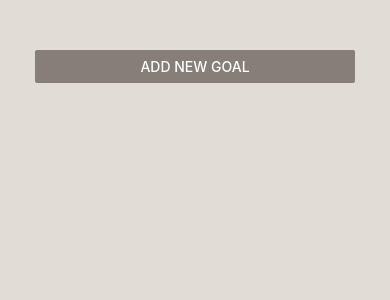
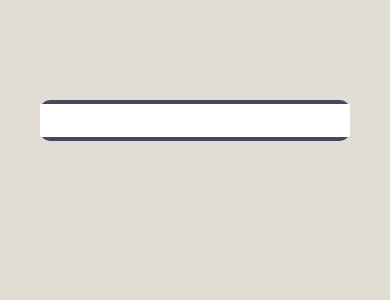
Before and after one commit to Ayushkumar71/Goal-Adder, a React Native app: screen / in a window 390 px wide. Shown: the top 300 px of the page. Built offline with nearby package versions, Linux system fonts and the light colour scheme.

Commit message:
Touch ups

```diff
--- a/App.js
+++ b/App.js
@@ -1,6 +1,6 @@
 import { useState } from "react";
 import { StyleSheet, View, FlatList, Button } from "react-native";
-
+import { SafeAreaView } from "react-native";
 import GoalItem from "./Components/GoalItem";
 import GoalInput from "./Components/GoalInput";
 
@@ -40,12 +40,15 @@ export default function App() {
 
   // JSX below
   return (
-    <View style={styles.appContainer}>
-      <Button
-        title="Add new Goal"
-        color="#877E78"
-        onPress={StartAddGoalHandler}
-      />
+    <SafeAreaView style={styles.rootContainer}>
+      <View style={styles.buttonContainer}>
+        <Button
+          style={styles.Button}
+          color={"white"}
+          title="Add Goal"
+          onPress={StartAddGoalHandler}
+        />
+      </View>
       {modalIsVisible && (
         <GoalInput onAddGoal={addGoalHandler} onCancel={EndAddGoalHandler} />
       )}
@@ -68,19 +71,30 @@ export default function App() {
           }}
         />
       </View>
-    </View>
+    </SafeAreaView>
   );
 }
 
 // Stylesheet objects written using properties similar to that of CSS.
 const styles = StyleSheet.create({
-  appContainer: {
+  rootContainer: {
     flex: 1,
-    paddingTop: 50,
-    paddingHorizontal: 35,
     backgroundColor: "#E1DDD5",
   },
   goalsContainer: {
-    flex: 5,
+    flex: 1,
+  },
+  buttonContainer: {
+    marginTop: 100,
+    marginHorizontal: 40,
+    paddingVertical: 4,
+    backgroundColor: "#49475B",
+    borderRadius: 10,
+  },
+  Button: {
+    flex: 1,
+    borderColor: "#000000C1",
+    borderRadius: 10,
+    borerwidth: 1,
   },
 });
--- a/Components/GoalInput.js
+++ b/Components/GoalInput.js
@@ -36,10 +36,10 @@ function GoalInput(props) {
         />
         <View style={styles.buttonContainer}>
           <View style={styles.button}>
-            <Button title="Add Goal" color="#877E78" onPress={addGoalHandler} />
+            <Button title="Add Goal" color={"white"} onPress={addGoalHandler} />
           </View>
           <View style={styles.button}>
-            <Button title="Cancel" color="#877E78" onPress={props.onCancel} />
+            <Button title="Cancel" color={"white"} onPress={props.onCancel} />
           </View>
         </View>
       </View>
@@ -59,10 +59,11 @@ const styles = StyleSheet.create({
     backgroundColor: "#E1DDD5",
   },
   textInput: {
+    fontSize: 18,
     borderWidth: 1,
     borderRadius: 6,
-    borderColor: "#ADA8A8",
-    width: "100%",
+    borderColor: "#49475B",
+    width: "95%",
     padding: 10,
   },
   buttonContainer: {
@@ -70,12 +71,17 @@ const styles = StyleSheet.create({
     flexDirection: "row",
   },
   button: {
+    backgroundColor: "#49475B",
+    borderRadius: 6,
+    paddingVertical: 3,
     width: 100,
-    marginHorizontal: 16,
+    marginHorizontal: 23,
+    marginTop: 8,
   },
   image: {
-    width: 100,
-    height: 100,
+    marginBottom: 50,
+    width: 300,
+    height: 200,
     margin: 25,
   },
 });
--- a/Components/GoalItem.js
+++ b/Components/GoalItem.js
@@ -16,13 +16,16 @@ export default GoalItem;
 
 const styles = StyleSheet.create({
   goalItem: {
-    margin: 14,
-    padding: 6,
-    borderRadius: 4,
+    marginTop: 40,
+    marginHorizontal: 40,
+    padding: 11,
+    borderRadius: 6,
     backgroundColor: "#877E78",
     color: "white",
   },
   goalText: {
     color: "white",
+    fontsize: 45,
+    fontWeight: "bold",
   },
 });
```
